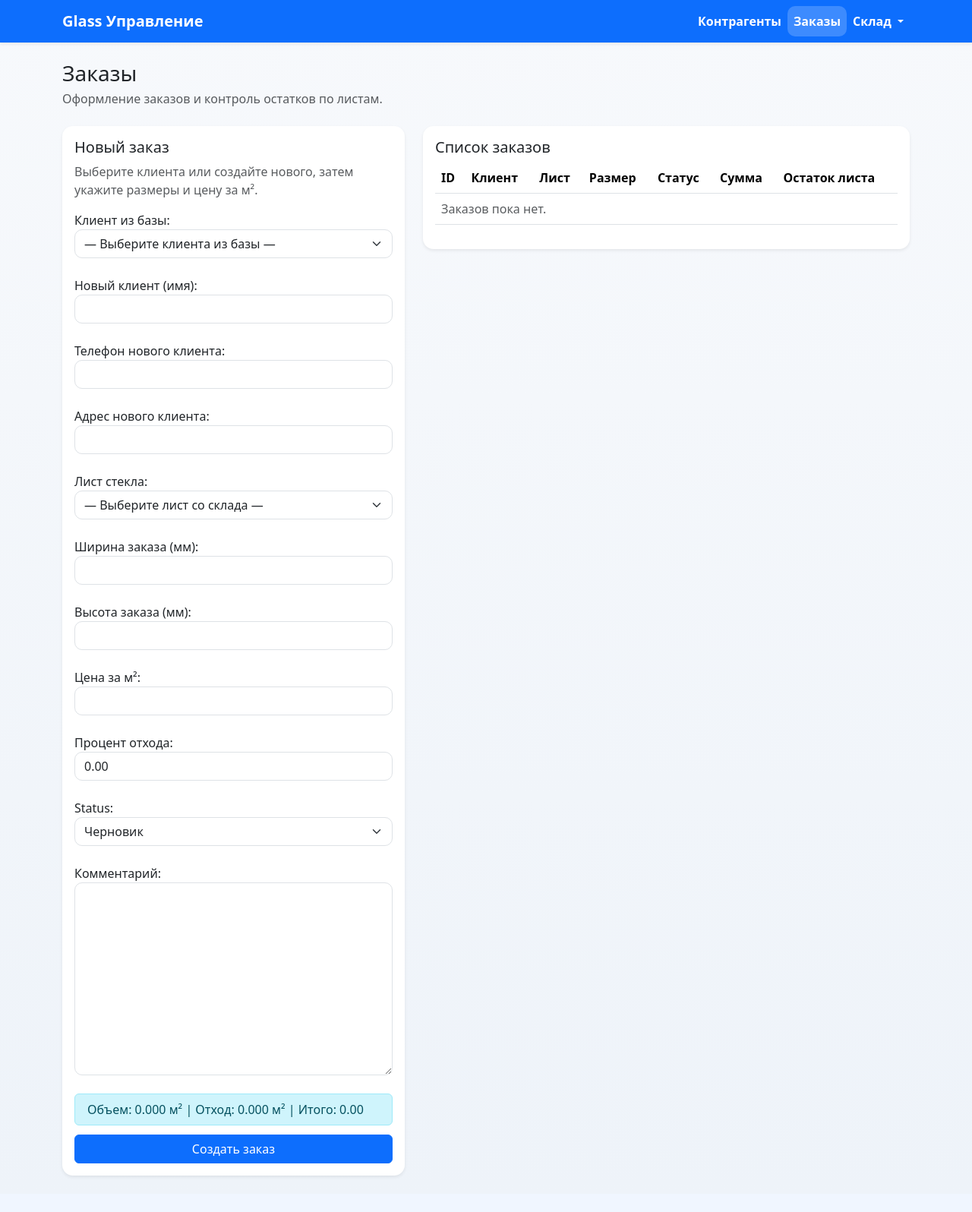
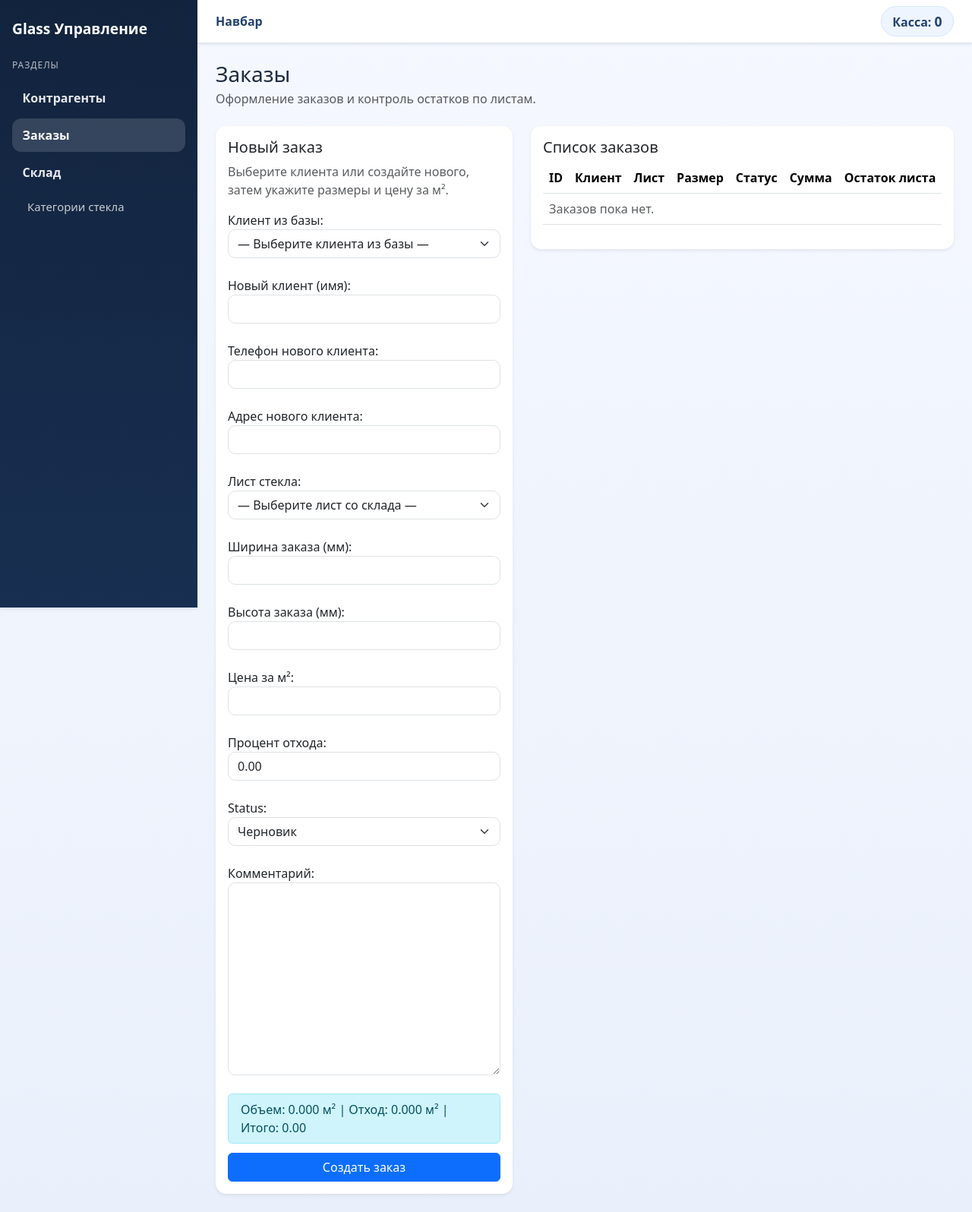
Before and after one commit to Shakhriyor10/glass, a Django app: page /orders/ in a window 1280 px wide. Shown: the whole page at 76% size. Before the commit the page ends 1551 px from the top, so only its background shows below. Run offline with Django 3.2, Linux system fonts and the light colour scheme; data that the repository does not hold is empty.

Commit message:
Redesign layout with left sidebar and cash topbar

```diff
--- a/static/dashboard.css
+++ b/static/dashboard.css
@@ -1,33 +1,95 @@
 body {
-    background: linear-gradient(180deg, #f7f9fc 0%, #eef3f9 100%);
+    margin: 0;
+    background: linear-gradient(180deg, #f5f8ff 0%, #eaf0fb 100%);
+    min-height: 100vh;
+    color: #1f2a3d;
+}
+
+.app-layout {
+    display: flex;
     min-height: 100vh;
 }
 
-.app-navbar {
-    background: #0d6efd;
+.app-sidebar {
+    width: 260px;
+    background: linear-gradient(180deg, #12233d 0%, #182f51 100%);
+    color: #ffffff;
+    padding: 1.5rem 1rem;
+    position: sticky;
+    top: 0;
+    height: 100vh;
 }
 
-.app-navbar .navbar-brand,
-.app-navbar .nav-link {
+.app-brand {
+    display: block;
+    color: #ffffff;
+    text-decoration: none;
+    font-size: 1.2rem;
+    font-weight: 700;
+    margin-bottom: 1.5rem;
+}
+
+.sidebar-caption {
+    text-transform: uppercase;
+    letter-spacing: 0.08em;
+    font-size: 0.75rem;
+    color: rgba(255, 255, 255, 0.7);
+    margin-bottom: 0.75rem;
+}
+
+.sidebar-link,
+.sidebar-sublink {
+    display: block;
+    text-decoration: none;
+    border-radius: 12px;
+    padding: 0.65rem 0.85rem;
+    color: rgba(255, 255, 255, 0.9);
+    font-weight: 600;
+    transition: all 0.2s ease;
+}
+
+.sidebar-sublink {
+    margin-left: 0.5rem;
+    padding: 0.5rem 0.75rem;
+    font-weight: 500;
+    font-size: 0.93rem;
+    color: rgba(255, 255, 255, 0.76);
+}
+
+.sidebar-link:hover,
+.sidebar-sublink:hover,
+.sidebar-link.active,
+.sidebar-sublink.active {
+    background: rgba(255, 255, 255, 0.14);
     color: #ffffff;
 }
 
-.app-navbar .nav-link {
-    border-radius: 10px;
-    padding: 0.5rem 0.9rem;
+.app-main {
+    flex: 1;
+    min-width: 0;
+}
+
+.app-topbar {
+    background: #ffffff;
+    border-bottom: 1px solid #dbe4f2;
+}
+
+.topbar-title {
+    font-weight: 700;
+    color: #21416f;
+}
+
+.topbar-cash {
+    background: #eff5ff;
+    color: #21416f;
+    border: 1px solid #d6e5ff;
+    border-radius: 999px;
+    padding: 0.35rem 0.9rem;
     font-weight: 600;
 }
 
-.app-navbar .nav-link:hover,
-.app-navbar .nav-link.active {
-    background-color: rgba(255, 255, 255, 0.2);
-    color: #ffffff;
-}
-
-.app-navbar .dropdown-menu .dropdown-item.active,
-.app-navbar .dropdown-menu .dropdown-item:active {
-    background-color: #0d6efd;
-    color: #ffffff;
+.cash-value {
+    font-size: 1.1rem;
 }
 
 .card {
@@ -42,3 +104,15 @@ body {
 .table thead th {
     white-space: nowrap;
 }
+
+@media (max-width: 991.98px) {
+    .app-layout {
+        flex-direction: column;
+    }
+
+    .app-sidebar {
+        width: 100%;
+        height: auto;
+        position: relative;
+    }
+}
--- a/templates/base.html
+++ b/templates/base.html
@@ -9,36 +9,30 @@
     <link rel="stylesheet" href="{% static 'dashboard.css' %}">
 </head>
 <body>
-<nav class="navbar navbar-expand-lg app-navbar shadow-sm">
-    <div class="container">
-        <a class="navbar-brand fw-bold" href="{% url 'warehouse' %}">Glass Управление</a>
-        <button class="navbar-toggler" type="button" data-bs-toggle="collapse" data-bs-target="#mainNavbar" aria-controls="mainNavbar" aria-expanded="false" aria-label="Переключить навигацию">
-            <span class="navbar-toggler-icon"></span>
-        </button>
-        <div class="collapse navbar-collapse" id="mainNavbar">
-            <ul class="navbar-nav ms-auto mb-2 mb-lg-0 align-items-lg-center">
-                <li class="nav-item">
-                    <a class="nav-link {% if active_tab == 'counterparty' %}active{% endif %}" href="{% url 'counterparty' %}">Контрагенты</a>
-                </li>
-                <li class="nav-item">
-                    <a class="nav-link {% if active_tab == 'orders' %}active{% endif %}" href="{% url 'orders' %}">Заказы</a>
-                </li>
-                <li class="nav-item dropdown">
-                    <a class="nav-link dropdown-toggle {% if active_tab == 'warehouse' %}active{% endif %}" href="#" role="button" data-bs-toggle="dropdown" aria-expanded="false">
-                        Склад
-                    </a>
-                    <ul class="dropdown-menu dropdown-menu-end">
-                        <li><a class="dropdown-item {% if active_tab == 'warehouse' and warehouse_view != 'categories' %}active{% endif %}" href="{% url 'warehouse' %}">Склад и остатки стекла</a></li>
-                        <li><a class="dropdown-item {% if active_tab == 'warehouse' and warehouse_view == 'categories' %}active{% endif %}" href="{% url 'warehouse_categories' %}">Категории стекла</a></li>
-                    </ul>
-                </li>
-            </ul>
+<div class="app-layout">
+    <aside class="app-sidebar shadow-sm">
+        <a class="app-brand" href="{% url 'warehouse' %}">Glass Управление</a>
+        <p class="sidebar-caption">Разделы</p>
+        <nav class="sidebar-nav nav flex-column gap-1">
+            <a class="sidebar-link {% if active_tab == 'counterparty' %}active{% endif %}" href="{% url 'counterparty' %}">Контрагенты</a>
+            <a class="sidebar-link {% if active_tab == 'orders' %}active{% endif %}" href="{% url 'orders' %}">Заказы</a>
+            <a class="sidebar-link {% if active_tab == 'warehouse' and warehouse_view != 'categories' %}active{% endif %}" href="{% url 'warehouse' %}">Склад</a>
+            <a class="sidebar-sublink {% if active_tab == 'warehouse' and warehouse_view == 'categories' %}active{% endif %}" href="{% url 'warehouse_categories' %}">Категории стекла</a>
+        </nav>
+    </aside>
+
+    <div class="app-main">
+        <nav class="navbar app-topbar shadow-sm">
+            <div class="container-fluid px-3 px-lg-4">
+                <span class="topbar-title">Навбар</span>
+                <div class="topbar-cash">
+                    Касса: <span class="cash-value">0</span>
                 </div>
             </div>
         </nav>
 
-<main class="py-4">
-    <div class="container">
+        <main class="app-content py-4">
+            <div class="container-fluid px-3 px-lg-4">
                 {% if messages %}
                     {% for message in messages %}
                         <div class="alert alert-{{ message.tags }} alert-dismissible fade show" role="alert">
@@ -51,6 +45,8 @@
                 {% block content %}{% endblock %}
             </div>
         </main>
+    </div>
+</div>
 
 <script src="https://cdn.jsdelivr.net/npm/bootstrap@5.3.3/dist/js/bootstrap.bundle.min.js" integrity="sha384-YvpcrYf0tY3lHB60NNkmXc5s9fDVZLESaAA55NDzOxhy9GkcIdslK1eN7N6jIeHz" crossorigin="anonymous"></script>
 </body>
```
Lines whose indentation alone changed are shown as unchanged.
